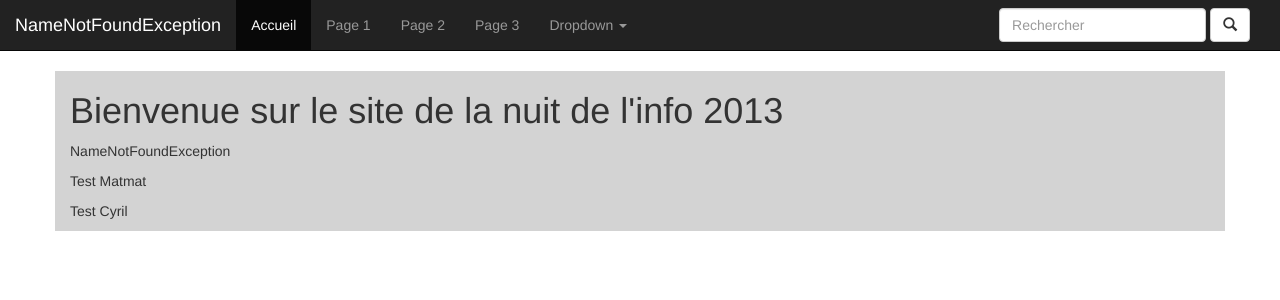
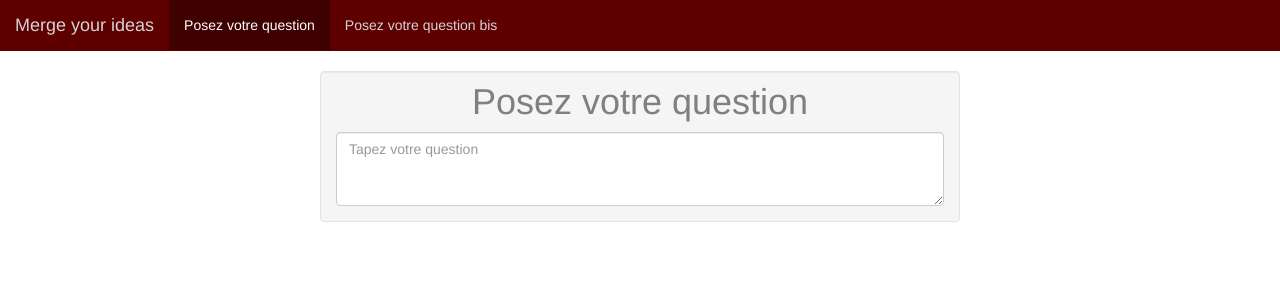
Before and after one commit to electricalwind/NameNotFound, a CodeIgniter app: page / in a window 1280 px wide. Shown: the top 300 px of the page. Run offline with CodeIgniter, Linux system fonts and the light colour scheme; style sheets or scripts are compiled from the project's sources.

Commit message:
Module style

```diff
--- a/application/views/home.php
+++ b/application/views/home.php
@@ -1,4 +1,8 @@
-<h1>Bienvenue sur le site de la nuit de l'info 2013</h1>
-<p>NameNotFoundException</p>
-<p>Test Matmat</p>
-<p>Test Cyril</p>
+<div class="module module-question col-md-6 col-md-offset-3 col-sm-8 col-sm-offset-2 col-xs-12 well">
+	<h1>Posez votre question</h1>
+	<div class="module-body">
+		<form class="form-horizontal" role="form">
+			<textarea class="form-control" rows="3" placeholder="Tapez votre question"></textarea>
+		</form>
+	</div>
+</div>
--- a/application/views/layout/top.php
+++ b/application/views/layout/top.php
@@ -21,7 +21,7 @@
 </head>
 <body>
 	<div id="site-container">
-		<nav class="navbar navbar-default navbar-inverse navbar-static-top" role="navigation">
+		<nav id="navbar" class="navbar navbar-default navbar-static-top" role="navigation">
 			<div class="navbar-header">
 				<button type="button" class="navbar-toggle" data-toggle="collapse" data-target="#bs-example-navbar-collapse-1">
 					<span class="sr-only">Toggle navigation</span>
@@ -29,33 +29,16 @@
 					<span class="icon-bar"></span>
 					<span class="icon-bar"></span>
 				</button>
-				<a class="navbar-brand" href="<?= site_url(); ?>">NameNotFoundException</a>
+				<a class="navbar-brand" href="<?= site_url(); ?>">Merge your ideas</a>
 			</div>
 			<div class="collapse navbar-collapse" id="bs-example-navbar-collapse-1">
 				<ul class="nav navbar-nav">
-					<li class="active"><a href="<?= site_url(); ?>">Accueil</a></li>
-					<li><a href="#">Page 1</a></li>
-					<li><a href="#">Page 2</a></li>
-					<li><a href="#">Page 3</a></li>
-					<li class="dropdown">
-						<a href="#" class="dropdown-toggle" data-toggle="dropdown">Dropdown <b class="caret"></b></a>
-						<ul class="dropdown-menu">
-							<li><a href="#">Action</a></li>
-							<li><a href="#">Another action</a></li>
-							<li><a href="#">Something else here</a></li>
-							<li class="divider"></li>
-							<li><a href="#">Separated link</a></li>
-							<li class="divider"></li>
-							<li><a href="#">One more separated link</a></li>
-						</ul>
-					</li>
+					<li class="active"><a href="#">Posez votre question</a></li>
+					<li><a href="#">Posez votre question bis</a></li>
 				</ul>
-				<form class="navbar-form navbar-right" role="search">
-					<div class="form-group">
-						<input type="text" class="form-control" placeholder="Rechercher">
-					</div>
-					<button type="submit" class="btn btn-default"><span class="glyphicon glyphicon-search"></span></button>
-				</form>
+				<!--<ul class="nav navbar-nav navbar-right">
+					<li><button class="btn btn-link navbar-btn"><span class="glyphicon glyphicon-cog"></span></button></li>
+				</ul>-->
 			</div>
 		</nav>
-		<div id="page-container" class="container">
+		<div id="page-container">
--- a/static/css/main.less
+++ b/static/css/main.less
@@ -4,6 +4,64 @@
  */
 
 
-#page-container {
-	background: #d3d3d3;
+body {
 }
+
+
+@navbar_bg:       #5e0000;
+@navbar_bg_focus: darken(@navbar_bg, 6%);
+
+#navbar {
+	background: @navbar_bg;
+	border-color: @navbar_bg;
+
+	.navbar-brand {
+		color: white;
+
+		&:hover {
+			color: #d3d3d3;
+		}
+	}
+
+	.navbar-nav > li {
+		> a {
+			color: #d3d3d3;
+
+			&:hover {
+				color: white;
+			}
+		}
+
+		&.active > a {
+			color: white;
+			background-color: @navbar_bg_focus;
+		}
+	}
+
+	.navbar-toggle:hover,
+	.navbar-toggle:focus {
+		background-color: @navbar_bg_focus;
+	}
+}
+
+
+.module {
+	padding: 0;
+
+	> h1 {
+		margin: 10px 0 10px 0;
+		line-height: 40px;
+		text-align: center;
+		color: grey;
+	}
+
+	.module-body {
+		margin: 0 15px 15px 15px;
+	}
+
+	&.module-question .module-body {
+		textarea {
+			max-width: 100%;
+		}
+	}
+}
```
